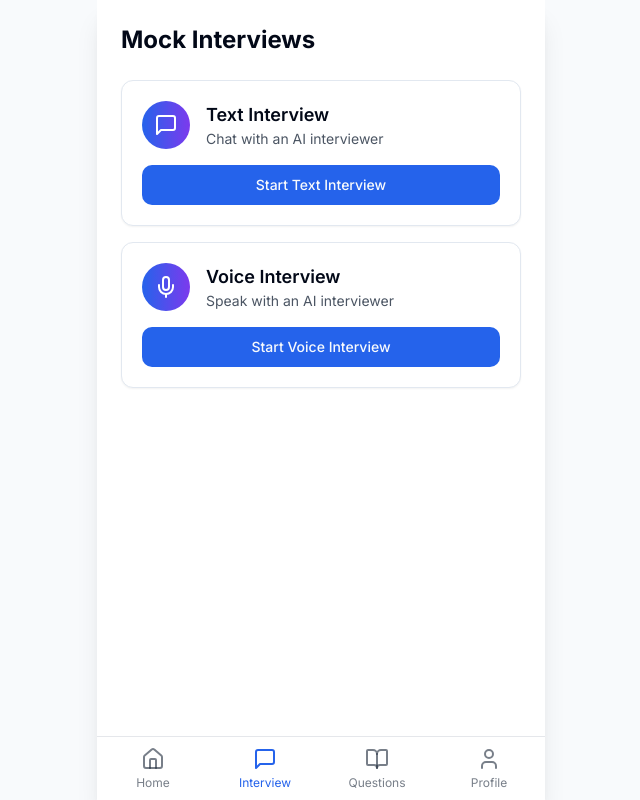
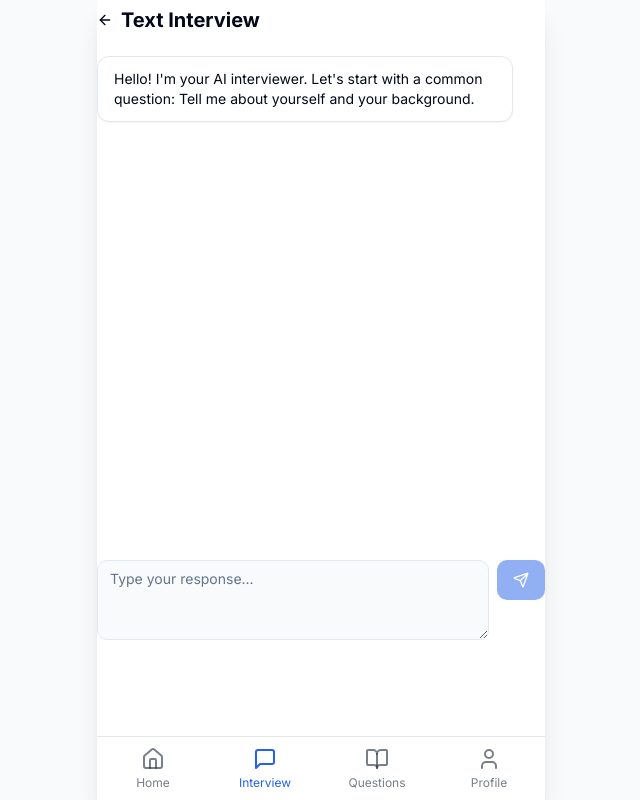
Before and after one commit to melijah1/interview-ace-ai-ready, a React (Vite) app: page /mock-interview in a window 1280 px wide. Both pictures are taken after a click on the button "Start Text Interview". Shown: the whole page, without its empty margins (319-959 px from the left). Built offline with nearby package versions, Linux system fonts and the light colour scheme.

Commit message:
Implement mock interview functionality
Adds functionality to the text and voice interview buttons on the mock interview page.

```diff
--- /dev/null
+++ b/src/components/TextInterview.tsx
@@ -0,0 +1,97 @@
+
+import React, { useState } from "react";
+import { Textarea } from "@/components/ui/textarea";
+import { Button } from "@/components/ui/button";
+import { Card, CardContent } from "@/components/ui/card";
+import { Send, ArrowLeft } from "lucide-react";
+import { useToast } from "@/hooks/use-toast";
+
+interface Message {
+  sender: "user" | "ai";
+  text: string;
+}
+
+const TextInterview = ({ onBack }: { onBack: () => void }) => {
+  const [messages, setMessages] = useState<Message[]>([
+    { sender: "ai", text: "Hello! I'm your AI interviewer. Let's start with a common question: Tell me about yourself and your background." }
+  ]);
+  const [input, setInput] = useState("");
+  const [loading, setLoading] = useState(false);
+  const { toast } = useToast();
+
+  const handleSend = () => {
+    if (!input.trim()) return;
+
+    // Add user message
+    setMessages(prev => [...prev, { sender: "user", text: input }]);
+    setInput("");
+    setLoading(true);
+
+    // Simulate AI response
+    setTimeout(() => {
+      const responses = [
+        "That's interesting! Can you tell me about a challenging situation at work and how you handled it?",
+        "Great background! What would you say are your greatest strengths?",
+        "Thanks for sharing. How do you handle pressure or stressful situations?",
+        "I see. Can you give me an example of a time when you showed leadership?",
+        "Interesting perspective. Where do you see yourself in 5 years?"
+      ];
+
+      const randomResponse = responses[Math.floor(Math.random() * responses.length)];
+      setMessages(prev => [...prev, { sender: "ai", text: randomResponse }]);
+      setLoading(false);
+    }, 1000);
+  };
+
+  return (
+    <div className="flex flex-col h-[calc(100vh-10rem)]">
+      <div className="flex items-center mb-4">
+        <Button variant="ghost" onClick={onBack} className="p-0 mr-2">
+          <ArrowLeft size={24} />
+        </Button>
+        <h2 className="text-xl font-bold">Text Interview</h2>
+      </div>
+
+      <div className="flex-1 overflow-y-auto mb-4 space-y-4">
+        {messages.map((message, index) => (
+          <Card key={index} className={`${message.sender === "user" ? "bg-secondary ml-8" : "mr-8"}`}>
+            <CardContent className="py-3 px-4">
+              <p className="text-sm">{message.text}</p>
+            </CardContent>
+          </Card>
+        ))}
+        {loading && (
+          <Card className="mr-8">
+            <CardContent className="py-3 px-4">
+              <div className="flex space-x-2">
+                <div className="w-2 h-2 rounded-full bg-interview-blue animate-bounce" style={{ animationDelay: "0ms" }}></div>
+                <div className="w-2 h-2 rounded-full bg-interview-blue animate-bounce" style={{ animationDelay: "150ms" }}></div>
+                <div className="w-2 h-2 rounded-full bg-interview-blue animate-bounce" style={{ animationDelay: "300ms" }}></div>
+              </div>
+            </CardContent>
+          </Card>
+        )}
+      </div>
+
+      <div className="flex space-x-2">
+        <Textarea
+          placeholder="Type your response..."
+          value={input}
+          onChange={(e) => setInput(e.target.value)}
+          onKeyPress={(e) => {
+            if (e.key === "Enter" && !e.shiftKey) {
+              e.preventDefault();
+              handleSend();
+            }
+          }}
+          className="flex-1"
+        />
+        <Button onClick={handleSend} disabled={!input.trim() || loading}>
+          <Send size={18} />
+        </Button>
+      </div>
+    </div>
+  );
+};
+
+export default TextInterview;
--- /dev/null
+++ b/src/components/VoiceInterview.tsx
@@ -0,0 +1,108 @@
+
+import React, { useState, useEffect } from "react";
+import { Button } from "@/components/ui/button";
+import { Card, CardContent } from "@/components/ui/card";
+import { ArrowLeft, Mic, MicOff, Volume2 } from "lucide-react";
+import { useToast } from "@/hooks/use-toast";
+
+interface Message {
+  type: "ai" | "user" | "system";
+  content: string;
+}
+
+const VoiceInterview = ({ onBack }: { onBack: () => void }) => {
+  const [isListening, setIsListening] = useState(false);
+  const [messages, setMessages] = useState<Message[]>([
+    { type: "system", content: "Interview ready. Press the microphone button to start speaking." },
+    { type: "ai", content: "Hello! I'm your AI interviewer. Let's start with: Tell me about yourself." }
+  ]);
+  const [aiSpeaking, setAiSpeaking] = useState(false);
+  const { toast } = useToast();
+
+  const toggleListening = () => {
+    if (isListening) {
+      // Stop listening
+      setIsListening(false);
+      setMessages(prev => [...prev, { type: "system", content: "Processing your response..." }]);
+
+      // Simulate processing delay
+      setTimeout(() => {
+        // Add fake user response
+        setMessages(prev => [...prev, {
+          type: "user",
+          content: "I have 5 years of experience in software development, specializing in frontend technologies like React and Vue. I've worked on several large-scale projects including an e-commerce platform and a financial dashboard application."
+        }]);
+
+        // Begin AI response after a delay
+        setTimeout(() => {
+          setAiSpeaking(true);
+          const aiResponse = "That's impressive experience. Can you tell me about a challenging project you worked on and how you handled any obstacles that came up?";
+          setMessages(prev => [...prev, { type: "ai", content: aiResponse }]);
+
+          // Simulate AI speaking time
+          setTimeout(() => {
+            setAiSpeaking(false);
+          }, 4000);
+        }, 1000);
+      }, 2000);
+    } else {
+      // Start listening
+      setIsListening(true);
+      setMessages(prev => [...prev, { type: "system", content: "Listening..." }]);
+
+      toast({
+        title: "Microphone Active",
+        description: "Please speak clearly into your microphone.",
+      });
+    }
+  };
+
+  return (
+    <div className="flex flex-col h-[calc(100vh-10rem)]">
+      <div className="flex items-center mb-4">
+        <Button variant="ghost" onClick={onBack} className="p-0 mr-2">
+          <ArrowLeft size={24} />
+        </Button>
+        <h2 className="text-xl font-bold">Voice Interview</h2>
+      </div>
+
+      <div className="flex-1 overflow-y-auto mb-4 space-y-4">
+        {messages.map((message, index) => (
+          <Card
+            key={index}
+            className={`
+              ${message.type === "user" ? "bg-secondary ml-8" : ""}
+              ${message.type === "system" ? "border-dashed bg-muted" : ""}
+              ${message.type === "ai" ? "mr-8" : ""}
+            `}
+          >
+            <CardContent className="py-3 px-4">
+              {message.type === "ai" && aiSpeaking && index === messages.length - 1 && (
+                <div className="flex items-center gap-2 mb-2">
+                  <Volume2 size={16} className="text-interview-blue animate-pulse" />
+                  <span className="text-xs text-muted-foreground">Speaking...</span>
+                </div>
+              )}
+              <p className={`text-sm ${message.type === "system" ? "text-muted-foreground italic" : ""}`}>
+                {message.content}
+              </p>
+            </CardContent>
+          </Card>
+        ))}
+      </div>
+
+      <div className="flex justify-center">
+        <Button
+          size="lg"
+          className={`rounded-full p-6 ${isListening ? "bg-red-500 hover:bg-red-600" : ""}`}
+          onClick={toggleListening}
+          disabled={aiSpeaking}
+        >
+          {isListening ? <MicOff size={24} /> : <Mic size={24} />}
+        </Button>
+      </div>
+    </div>
+  );
+};
+
+export default VoiceInterview;
--- a/src/pages/MockInterview.tsx
+++ b/src/pages/MockInterview.tsx
@@ -1,9 +1,24 @@
 
+import { useState } from "react";
 import { Card, CardContent } from "@/components/ui/card";
 import { Button } from "@/components/ui/button";
 import { MessageSquare, Mic } from "lucide-react";
+import TextInterview from "@/components/TextInterview";
+import VoiceInterview from "@/components/VoiceInterview";
+
+type InterviewMode = "selection" | "text" | "voice";
 
 const MockInterview = () => {
+  const [interviewMode, setInterviewMode] = useState<InterviewMode>("selection");
+
+  if (interviewMode === "text") {
+    return <TextInterview onBack={() => setInterviewMode("selection")} />;
+  }
+
+  if (interviewMode === "voice") {
+    return <VoiceInterview onBack={() => setInterviewMode("selection")} />;
+  }
+
   return (
     <div className="p-6">
       <h1 className="text-2xl font-bold mb-6">Mock Interviews</h1>
@@ -20,7 +35,7 @@ const MockInterview = () => {
                 <p className="text-gray-600 text-sm">Chat with an AI interviewer</p>
               </div>
             </div>
-            <Button className="w-full">Start Text Interview</Button>
+            <Button onClick={() => setInterviewMode("text")} className="w-full">Start Text Interview</Button>
           </CardContent>
         </Card>
 
@@ -35,7 +50,7 @@ const MockInterview = () => {
                 <p className="text-gray-600 text-sm">Speak with an AI interviewer</p>
               </div>
             </div>
-            <Button className="w-full">Start Voice Interview</Button>
+            <Button onClick={() => setInterviewMode("voice")} className="w-full">Start Voice Interview</Button>
           </CardContent>
         </Card>
       </div>
```
Also changed, not shown: src/components/ui/globals.css (added, +26 -0 lines).
